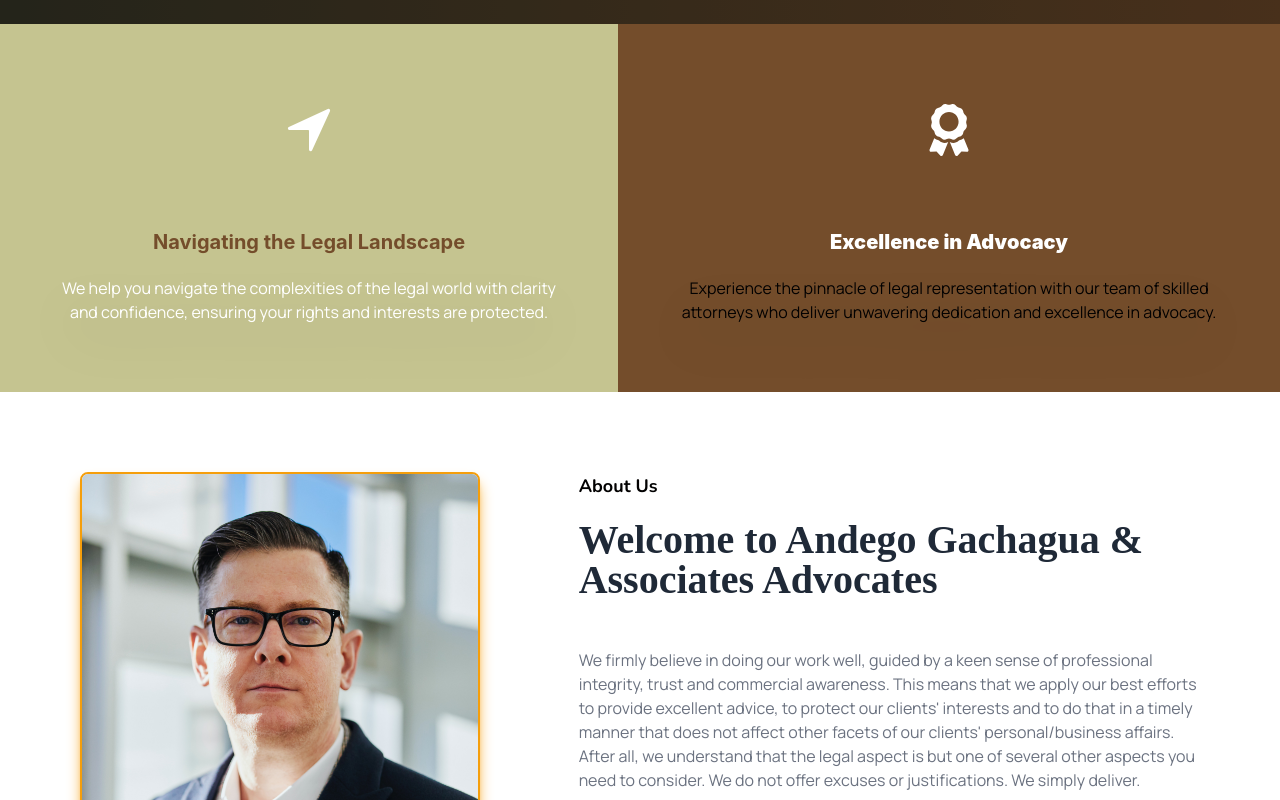
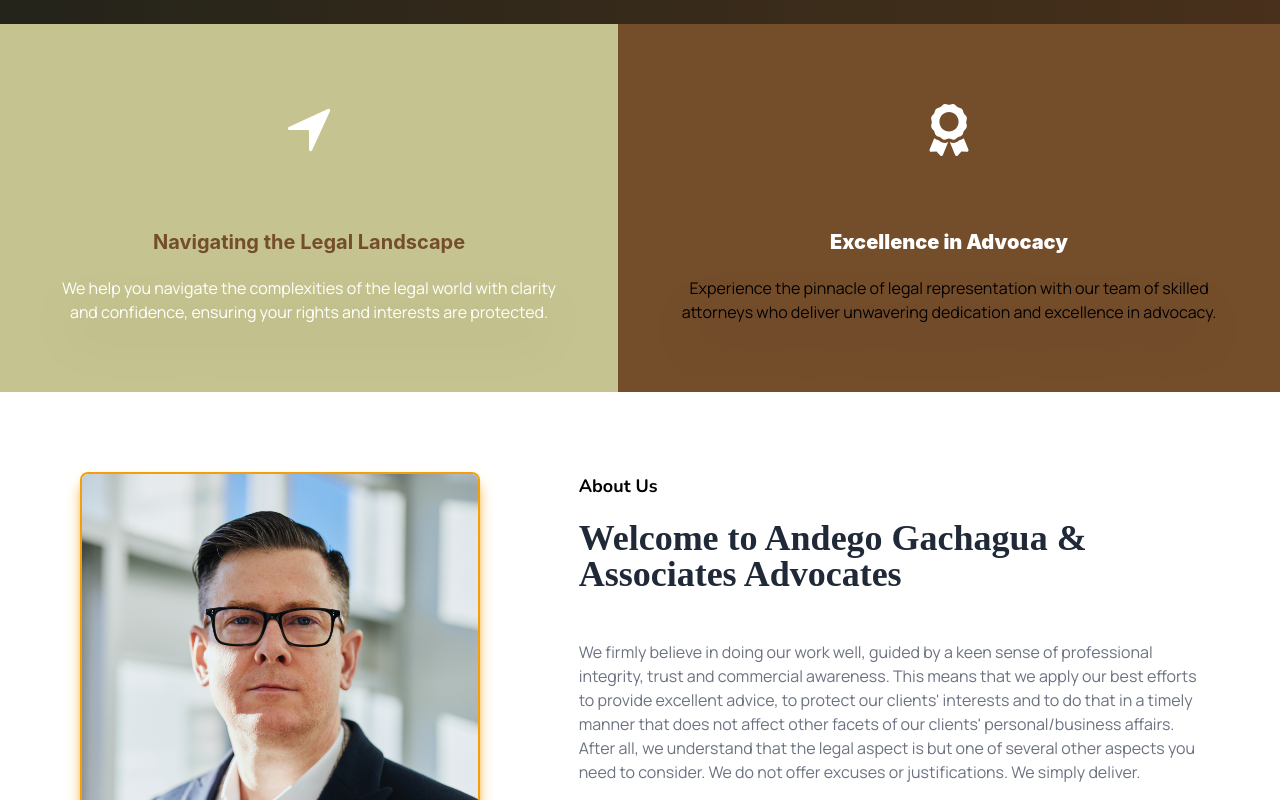
Before and after one commit to geofrey254/andegogachagua, a Next.js app: page / in a window 1280 px wide. Shown: the part 680-1480 px from the top of the page. Built offline with nearby package versions, Linux system fonts and the light colour scheme; grey boxes are pictures that could not be loaded; a web font is replaced by a local one.

Commit message:
Changed some text font size

```diff
--- a/app/about.module.css
+++ b/app/about.module.css
@@ -12,7 +12,6 @@
 
 .about_welcome {
     font-family: 'Girassol family';
-    font-size: 2.5em;
     font-weight: 600;
     line-height: 1em;
 }
--- a/app/practice_areas/page.tsx
+++ b/app/practice_areas/page.tsx
@@ -32,7 +32,7 @@
               <li className="inline-flex items-center">
                 <Link
                   href="/"
-                  className="inline-flex items-center text-sm font-medium hover:no-underline text-gray-700  dark:text-gray-400 dark:hover:color-andego"
+                  className="inline-flex items-center text-sm font-medium hover:no-underline kstext-gray-400 dark:hover:color-andego"
                 >
                   <svg
                     className="w-3 h-3 mr-2.5"
--- a/components/About.tsx
+++ b/components/About.tsx
@@ -27,9 +27,10 @@
           About Us
         </h4>
         <h2
-          className={["md:mt-5 mt-2 text-gray-800", styles.about_welcome].join(
-            " "
-          )}
+          className={[
+            "md:mt-5 mt-2 text-2xl md:text-4xl text-gray-800",
+            styles.about_welcome,
+          ].join(" ")}
         >
           Welcome to Andego Gachagua & Associates Advocates
         </h2>
--- a/components/Hero.tsx
+++ b/components/Hero.tsx
@@ -35,7 +35,7 @@
             understanding, protection, and collaboration for exceptional results
             with integrity and professionalism.
           </p>
-          <div className="mt-10 flex items-center justify-center gap-x-6">
+          <div className="mt-10 mb-10 flex items-center justify-center gap-x-6">
             <a
               href="/contact"
               className="rounded-md bg-white px-3.5 py-2.5 text-sm font-semibold color-andego hover:text-white shadow-sm hover:bg-red-500 hover:no-underline focus-visible:outline focus-visible:outline-2 focus-visible:outline-offset-2 focus-visible:outline-red-600"
--- a/components/Services.tsx
+++ b/components/Services.tsx
@@ -36,7 +36,7 @@
             <BiSolidBank size={52} />
           </span>
 
-          <h1 className="text-2xl font-bold capitalize color-text">
+          <h1 className="text-sm md:text-2xl font-bold capitalize color-text">
             CONVEYANCING, FINANCE & BANKING
           </h1>
 
@@ -53,7 +53,7 @@
             <SiHandshake size={52} />
           </span>
 
-          <h1 className="text-2xl font-bold capitalize color-text">
+          <h1 className="text-sm md:text-2xl font-bold capitalize color-text">
             DISPUTE RESOLUTION
           </h1>
 
```
